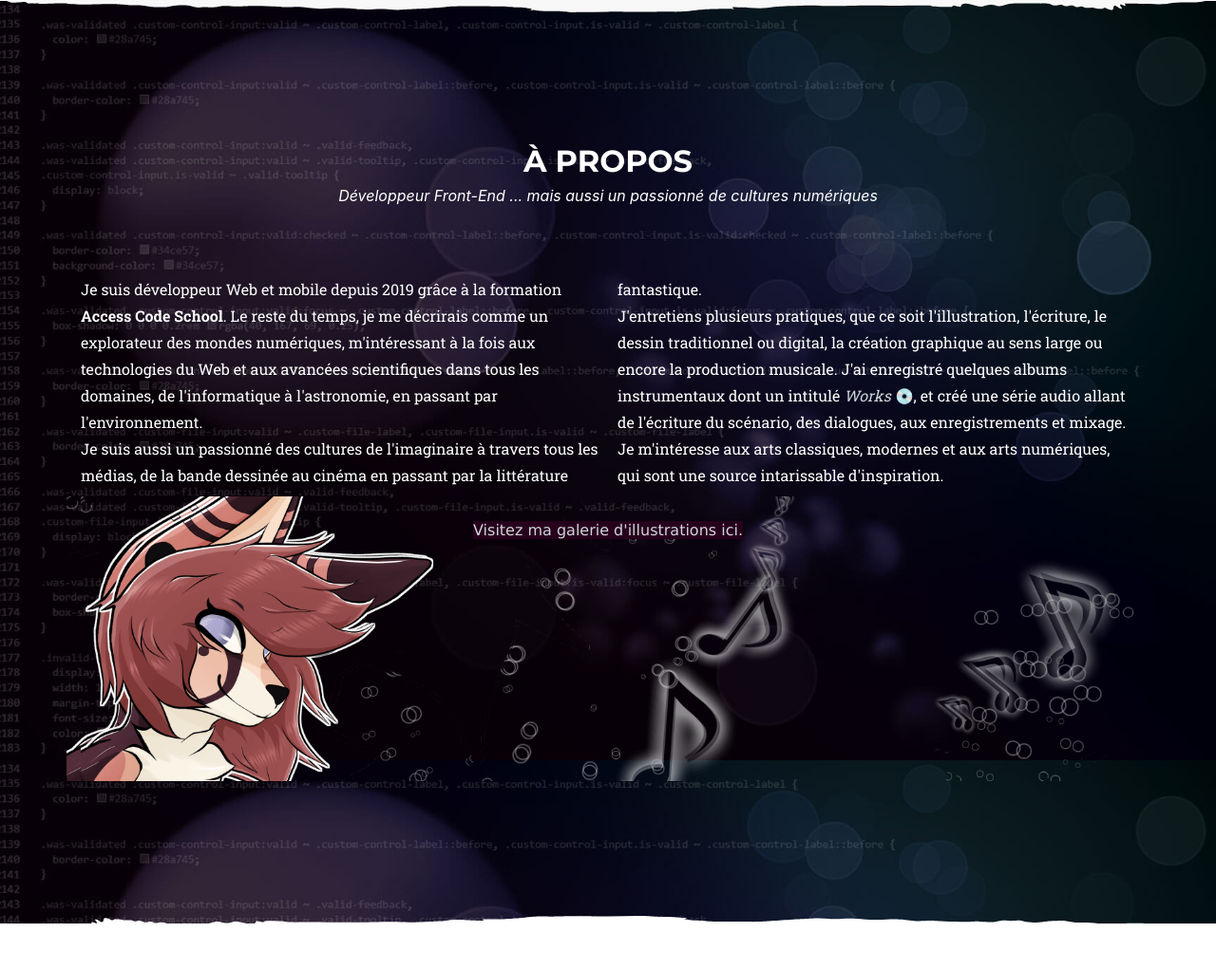
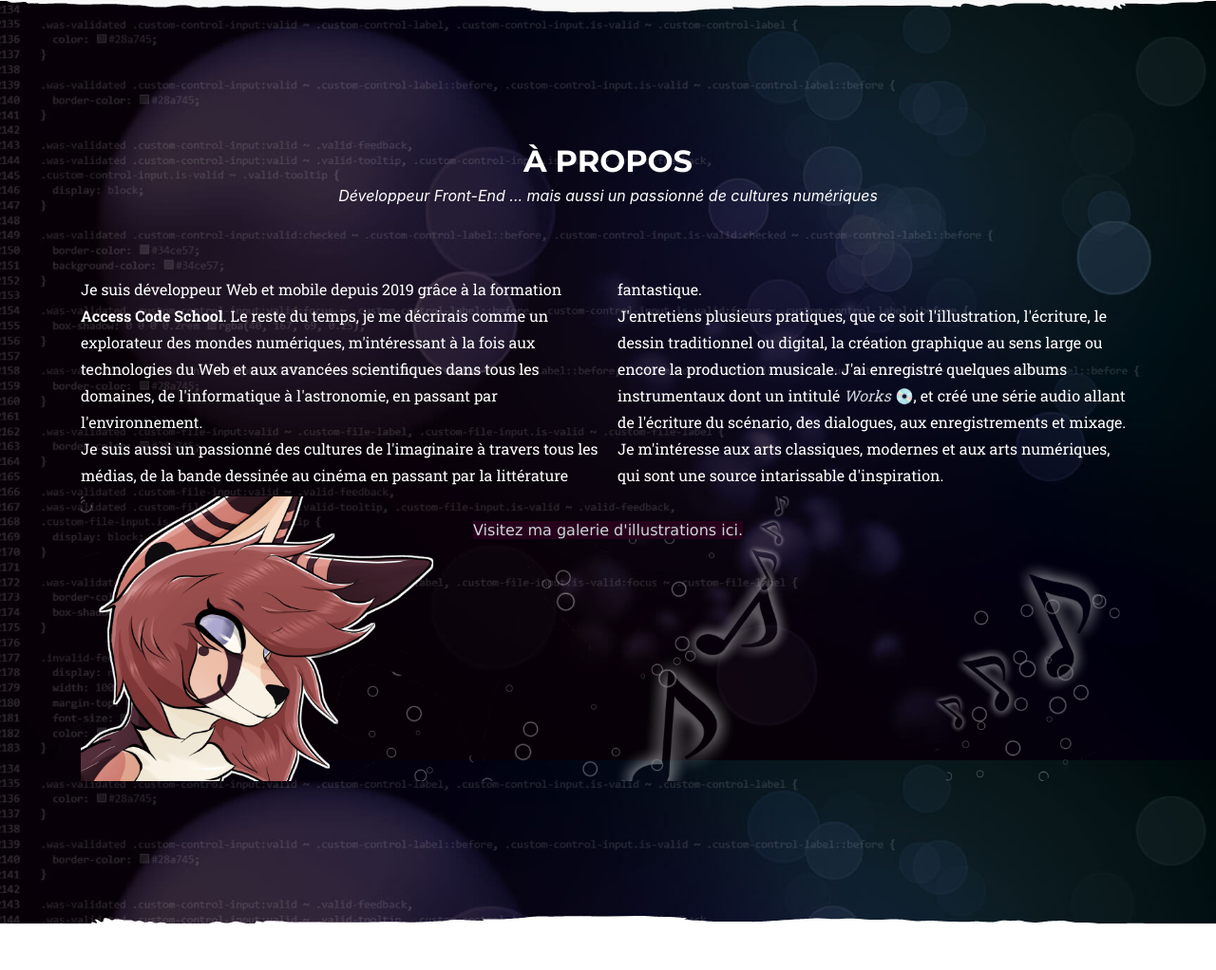
Before and after one commit to BlinDChriS/Portfolio, a PHP site: template views/accueil.html.twig in a window 1280 px wide. Shown: the part 2100-3122 px from the top of the page at 95% size. Run offline with PHP 8.4, Linux system fonts and the light colour scheme; the template is opened without the code that fills it, so the values that code supplies are empty; some libraries are stand-ins or nearby versions; some web fonts are replaced.

Commit message:
Art pic correction

```diff
--- a/views/accueil.html.twig
+++ b/views/accueil.html.twig
@@ -244,7 +244,7 @@
                         <div class="col-lg-12 twoColumns loadeffect">
                             <p>Je suis développeur Web et mobile depuis 2019 grâce à la formation <b>Access Code School</b>. Le reste du temps, je me décrirais comme un explorateur des mondes numériques, m'intéressant à la fois aux technologies du Web et aux avancées scientifiques dans tous les domaines, de l'informatique à l'astronomie, en passant par l'environnement.<br>Je suis aussi un passionné des cultures de l'imaginaire à travers tous les médias, de la bande dessinée au cinéma en passant par la littérature fantastique.<br>J'entretiens plusieurs pratiques, que ce soit l'illustration, l'écriture, le dessin traditionnel ou digital, la création graphique au sens large ou encore la production musicale. J'ai enregistré quelques albums instrumentaux dont un intitulé <a href="https://www.jamendo.com/album/46019/works" target="_blank"><i>Works</i> 💿</a>, et créé une série audio allant de l'écriture du scénario, des dialogues, aux enregistrements et mixage. Je m'intéresse aux arts classiques, modernes et aux arts numériques, qui sont une source intarissable d'inspiration.</p>
                         </div>
-                        <div class="aboutimg col-lg-12 text-center loadeffect">
+                        <div class="col-lg-12 text-center loadeffect">
                         <a href="https://blindchris.tumblr.com" target="_blank">
                             <div class="aboutimg"><br><span>Visitez ma galerie d'illustrations ici.</span></div>
                         </div></a>
```
Also changed, not shown: public/img/art.png.
